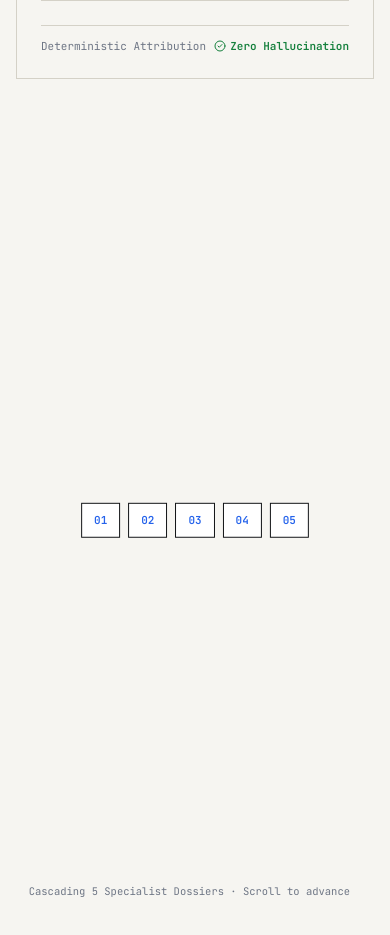
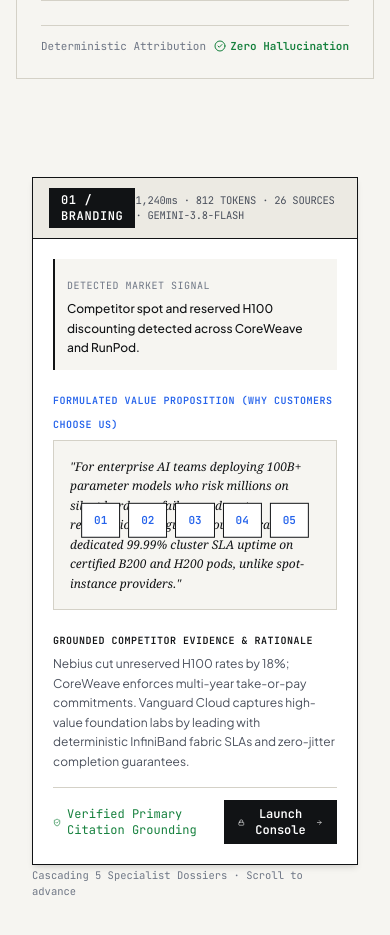
Before and after one commit to namm9an/Marketing-OS, a React (Vite) app in the folder frontend/: page / in a window 390 px wide. Shown: the part 1280-2215 px from the top of the page. Built offline with nearby package versions, Linux system fonts and the light colour scheme; a web font is replaced by a local one.

Commit message:
feat(showcase): align dossier cascade with grid centering and opaque ink-dimmed stacking

```diff
--- a/frontend/src/components/showcase/PinnedDossierCascade.jsx
+++ b/frontend/src/components/showcase/PinnedDossierCascade.jsx
@@ -1,9 +1,10 @@
 import React, { useRef } from 'react';
-import { motion, useScroll, useTransform, useSpring } from 'framer-motion';
-import { ArrowRight, Lock, Database, ShieldCheck, CheckCircle2 } from 'lucide-react';
+import { motion, useScroll, useTransform, useSpring, useReducedMotion } from 'framer-motion';
+import { ArrowRight, Lock, Database, ShieldCheck } from 'lucide-react';
 
 export default function PinnedDossierCascade({ onLaunchConsole }) {
   const containerRef = useRef(null);
+  const shouldReduceMotion = useReducedMotion();
 
   // Track scroll progress through the 500vh container
   const { scrollYProgress } = useScroll({
@@ -11,12 +12,14 @@ export default function PinnedDossierCascade({ onLaunchConsole }) {
     offset: ['start start', 'end end'],
   });
 
-  // Smooth scroll spring physics
-  const smoothProgress = useSpring(scrollYProgress, {
+  // Smooth scroll spring physics (bypass spring if reduced motion requested)
+  const springProgress = useSpring(scrollYProgress, {
     stiffness: 180,
     damping: 26,
     restDelta: 0.001,
   });
+
+  const smoothProgress = shouldReduceMotion ? scrollYProgress : springProgress;
 
   // 5 Specialist Dossier Case Files
   const dossiers = [
@@ -88,72 +91,93 @@ export default function PinnedDossierCascade({ onLaunchConsole }) {
   const centralNodeOpacity = useTransform(smoothProgress, [0.0, 0.08, 0.14], [1, 1, 0]);
   const centralNodeScale = useTransform(smoothProgress, [0.0, 0.08, 0.14], [1, 1.05, 0.9]);
   const centralNodeY = useTransform(smoothProgress, [0.0, 0.08, 0.14], ['0px', '-10px', '-30px']);
+  const centralNodeVisibility = useTransform(smoothProgress, (v) => (v < 0.16 ? 'visible' : 'hidden'));
 
   const splitTabsOpacity = useTransform(smoothProgress, [0.07, 0.11, 0.17, 0.21], [0, 1, 1, 0]);
   const splitTabsY = useTransform(smoothProgress, [0.07, 0.14, 0.21], ['20px', '0px', '-20px']);
   const splitTabsScale = useTransform(smoothProgress, [0.07, 0.14, 0.21], [0.95, 1, 0.98]);
-
-  // Deck container visibility (fades in as morph completes)
-  const deckOpacity = useTransform(smoothProgress, [0.15, 0.20], [0, 1]);
+  const splitTabsVisibility = useTransform(smoothProgress, (v) => (v >= 0.06 && v < 0.22 ? 'visible' : 'hidden'));
 
   // ===========================================================================
   // PHASE 2: Stacking Deck Cascade (0.20 -> 0.85) + 15% Hold (0.85 -> 1.00)
-  // Step 1: 0.18 -> 0.33 (Card 1 Active)
-  // Step 2: 0.33 -> 0.48 (Card 2 Glides in)
-  // Step 3: 0.48 -> 0.63 (Card 3 Glides in)
-  // Step 4: 0.63 -> 0.78 (Card 4 Glides in)
-  // Step 5: 0.78 -> 0.85 (Card 5 Glides in)
-  // Hold 5: 0.85 -> 1.00 (Card 5 Stays locked & active for 15% scroll before unpinning)
+  // Stacked cards are offset on the Y axis ONLY (upward), never on X.
+  // Cards are 100% opaque. NEVER animate a card's opacity.
+  // Dim the cards behind with an ink-colored overlay (#111315).
   // ===========================================================================
 
-  // Card 1: Enters at 0.18, active until 0.33. Exits at 0.80 -> 0.85 when Card 5 arrives!
-  const c1Y = useTransform(smoothProgress, [0.18, 0.33, 0.48, 0.63, 0.80, 0.85], ['0px', '-28px', '-56px', '-84px', '-84px', '-160px']);
-  const c1Scale = useTransform(smoothProgress, [0.18, 0.33, 0.48, 0.63, 0.80, 0.85], [1, 0.98, 0.96, 0.94, 0.94, 0.90]);
-  const c1TintOpacity = useTransform(smoothProgress, [0.18, 0.33, 0.48, 0.63, 0.80, 0.85], [0, 0.25, 0.45, 0.60, 0.60, 1]);
-  const c1Opacity = useTransform(smoothProgress, [0.18, 0.22, 0.80, 0.85], [0, 1, 1, 0]);
+  // Card 1: Enters at 0.16, active until 0.33, steps upward on Y as subsequent cards stack
+  const c1Y = useTransform(
+    smoothProgress,
+    [0.16, 0.33, 0.48, 0.63, 0.80],
+    ['0px', '-28px', '-56px', '-84px', '-112px']
+  );
+  const c1Scale = useTransform(smoothProgress, [0.16, 0.33, 0.48, 0.63, 0.80], [1, 0.98, 0.96, 0.94, 0.92]);
+  const c1Tint = useTransform(smoothProgress, [0.16, 0.33, 0.48, 0.63, 0.80], [0, 0.25, 0.45, 0.60, 0.70]);
+  const c1Visibility = useTransform(smoothProgress, (v) => (v < 0.14 ? 'hidden' : 'visible'));
 
-  // Card 2: Glides up at 0.33 -> 0.38, active until 0.48, steps back, stays until 1.0
-  const c2Y = useTransform(smoothProgress, [0.28, 0.38, 0.48, 0.63, 0.83], ['120px', '0px', '-28px', '-56px', '-84px']);
-  const c2Scale = useTransform(smoothProgress, [0.28, 0.38, 0.48, 0.63, 0.83], [0.96, 1, 0.98, 0.96, 0.94]);
-  const c2TintOpacity = useTransform(smoothProgress, [0.35, 0.40, 0.48, 0.63, 0.83], [0, 0, 0.25, 0.45, 0.60]);
-  const c2Opacity = useTransform(smoothProgress, [0.28, 0.35], [0, 1]);
+  // Card 2: Glides up from below on Y at 0.28 -> 0.35, active until 0.48, steps upward
+  const c2Y = useTransform(
+    smoothProgress,
+    [0.27, 0.35, 0.48, 0.63, 0.80],
+    ['600px', '0px', '-28px', '-56px', '-84px']
+  );
+  const c2Scale = useTransform(smoothProgress, [0.27, 0.35, 0.48, 0.63, 0.80], [0.96, 1, 0.98, 0.96, 0.94]);
+  const c2Tint = useTransform(smoothProgress, [0.32, 0.36, 0.48, 0.63, 0.80], [0, 0, 0.25, 0.45, 0.60]);
+  const c2Visibility = useTransform(smoothProgress, (v) => (v < 0.27 ? 'hidden' : 'visible'));
 
-  // Card 3: Glides up at 0.48 -> 0.53, active until 0.63, steps back, stays until 1.0
-  const c3Y = useTransform(smoothProgress, [0.43, 0.53, 0.63, 0.78, 0.83], ['120px', '0px', '-28px', '-56px', '-56px']);
-  const c3Scale = useTransform(smoothProgress, [0.43, 0.53, 0.63, 0.78, 0.83], [0.96, 1, 0.98, 0.96, 0.96]);
-  const c3TintOpacity = useTransform(smoothProgress, [0.50, 0.55, 0.63, 0.78], [0, 0, 0.25, 0.45]);
-  const c3Opacity = useTransform(smoothProgress, [0.43, 0.50], [0, 1]);
+  // Card 3: Glides up from below on Y at 0.43 -> 0.50, active until 0.63, steps upward
+  const c3Y = useTransform(
+    smoothProgress,
+    [0.42, 0.50, 0.63, 0.80],
+    ['600px', '0px', '-28px', '-56px']
+  );
+  const c3Scale = useTransform(smoothProgress, [0.42, 0.50, 0.63, 0.80], [0.96, 1, 0.98, 0.96]);
+  const c3Tint = useTransform(smoothProgress, [0.47, 0.52, 0.63, 0.80], [0, 0, 0.25, 0.45]);
+  const c3Visibility = useTransform(smoothProgress, (v) => (v < 0.42 ? 'hidden' : 'visible'));
 
-  // Card 4: Glides up at 0.63 -> 0.68, active until 0.78, steps back to -28px, stays until 1.0
-  const c4Y = useTransform(smoothProgress, [0.58, 0.68, 0.78, 0.83], ['120px', '0px', '-28px', '-28px']);
-  const c4Scale = useTransform(smoothProgress, [0.58, 0.68, 0.78, 0.83], [0.96, 1, 0.98, 0.98]);
-  const c4TintOpacity = useTransform(smoothProgress, [0.65, 0.70, 0.78], [0, 0, 0.25]);
-  const c4Opacity = useTransform(smoothProgress, [0.58, 0.65], [0, 1]);
+  // Card 4: Glides up from below on Y at 0.58 -> 0.65, active until 0.78, steps upward
+  const c4Y = useTransform(
+    smoothProgress,
+    [0.57, 0.65, 0.78],
+    ['600px', '0px', '-28px']
+  );
+  const c4Scale = useTransform(smoothProgress, [0.57, 0.65, 0.78], [0.96, 1, 0.98]);
+  const c4Tint = useTransform(smoothProgress, [0.62, 0.67, 0.78], [0, 0, 0.25]);
+  const c4Visibility = useTransform(smoothProgress, (v) => (v < 0.57 ? 'hidden' : 'visible'));
 
-  // Card 5: Glides up at 0.78 -> 0.83, active throughout 0.83 -> 1.00 (15% Hold!)
-  const c5Y = useTransform(smoothProgress, [0.73, 0.83, 1.00], ['120px', '0px', '0px']);
-  const c5Scale = useTransform(smoothProgress, [0.73, 0.83, 1.00], [0.96, 1, 1]);
-  const c5Opacity = useTransform(smoothProgress, [0.73, 0.80], [0, 1]);
+  // Card 5: Glides up from below on Y at 0.72 -> 0.80, stays active through 1.00 (Hold)
+  const c5Y = useTransform(
+    smoothProgress,
+    [0.72, 0.80, 1.00],
+    ['600px', '0px', '0px']
+  );
+  const c5Scale = useTransform(smoothProgress, [0.72, 0.80, 1.00], [0.96, 1, 1]);
+  const c5Visibility = useTransform(smoothProgress, (v) => (v < 0.72 ? 'hidden' : 'visible'));
 
   const cardTransforms = [
-    { y: c1Y, scale: c1Scale, tint: c1TintOpacity, opacity: c1Opacity, z: 10 },
-    { y: c2Y, scale: c2Scale, tint: c2TintOpacity, opacity: c2Opacity, z: 20 },
-    { y: c3Y, scale: c3Y, tint: c3TintOpacity, opacity: c3Opacity, z: 30 },
-    { y: c4Y, scale: c4Y, tint: c4TintOpacity, opacity: c4Opacity, z: 40 },
-    { y: c5Y, scale: c5Y, tint: 0, opacity: c5Opacity, z: 50 },
+    { y: c1Y, scale: c1Scale, tint: c1Tint, visibility: c1Visibility, z: 10 },
+    { y: c2Y, scale: c2Scale, tint: c2Tint, visibility: c2Visibility, z: 20 },
+    { y: c3Y, scale: c3Scale, tint: c3Tint, visibility: c3Visibility, z: 30 },
+    { y: c4Y, scale: c4Y, tint: c4Tint, visibility: c4Visibility, z: 40 },
+    { y: c5Y, scale: c5Scale, tint: 0, visibility: c5Visibility, z: 50 },
   ];
 
   return (
-    <section ref={containerRef} className="relative h-[500vh] w-full bg-[#F6F5F1]">
-      {/* Sticky Viewport Stage: Pinned below navbar */}
-      <div className="sticky top-14 h-[calc(100vh-3.5rem)] w-full flex flex-col justify-center items-center px-4 sm:px-6 lg:px-8 overflow-hidden select-none">
+    <section ref={containerRef} className="relative h-[500vh] w-full bg-[#F6F5F1] overflow-x-clip">
+      {/* Sticky Viewport Stage: Pinned below navbar. Grid place-items: center ensures exact horizontal and vertical centering */}
+      <div className="sticky top-14 h-[calc(100vh-3.5rem)] w-full grid place-items-center px-4 sm:px-6 lg:px-8 overflow-x-clip select-none">
 
         {/* =================================================================== */}
         {/* PHASE 1 (0.0 -> 0.20): Morphing Central Node & 5-Tab Fan-out       */}
         {/* =================================================================== */}
         <motion.div
-          style={{ opacity: centralNodeOpacity, scale: centralNodeScale, y: centralNodeY }}
-          className="absolute z-30 max-w-xl w-full text-center"
+          style={{
+            opacity: centralNodeOpacity,
+            scale: centralNodeScale,
+            y: centralNodeY,
+            visibility: centralNodeVisibility,
+          }}
+          className="col-start-1 row-start-1 z-30 max-w-xl w-full text-center"
         >
           <div className="bg-[#FFFFFF] border border-[#111315] p-8 shadow-xs">
             <div className="inline-flex items-center gap-2 text-xs font-mono text-[#2563EB] uppercase tracking-wider mb-2">
@@ -174,8 +198,13 @@ export default function PinnedDossierCascade({ onLaunchConsole }) {
 
         {/* 5 Small Tabs splitting horizontally during 0.08 -> 0.18 */}
         <motion.div
-          style={{ opacity: splitTabsOpacity, y: splitTabsY, scale: splitTabsScale }}
-          className="absolute z-20 max-w-4xl w-full flex items-center justify-center gap-2 sm:gap-3 pointer-events-none"
+          style={{
+            opacity: splitTabsOpacity,
+            y: splitTabsY,
+            scale: splitTabsScale,
+            visibility: splitTabsVisibility,
+          }}
+          className="col-start-1 row-start-1 z-20 max-w-4xl w-full flex items-center justify-center gap-2 sm:gap-3 pointer-events-none"
         >
           {dossiers.map((d) => (
             <div
@@ -191,10 +220,7 @@ export default function PinnedDossierCascade({ onLaunchConsole }) {
         {/* =================================================================== */}
         {/* PHASE 2 (0.20 -> 1.00): Stacking Dossier Deck (Opaque Paper Sheets) */}
         {/* =================================================================== */}
-        <motion.div
-          style={{ opacity: deckOpacity }}
-          className="relative w-full max-w-4xl flex items-center justify-center"
-        >
+        <div className="col-start-1 row-start-1 w-full max-w-4xl grid place-items-center">
           {dossiers.map((dossier, idx) => {
             const transform = cardTransforms[idx];
 
@@ -204,10 +230,10 @@ export default function PinnedDossierCascade({ onLaunchConsole }) {
                 style={{
                   y: transform.y,
                   scale: transform.scale,
-                  opacity: transform.opacity,
                   zIndex: transform.z,
+                  visibility: transform.visibility,
                 }}
-                className="absolute top-1/2 left-1/2 -translate-x-1/2 -translate-y-1/2 w-full max-w-4xl"
+                className="col-start-1 row-start-1 w-full max-w-4xl"
               >
                 {/*
                   The Physical Card:
@@ -217,16 +243,16 @@ export default function PinnedDossierCascade({ onLaunchConsole }) {
                 */}
                 <div className="relative bg-[#FFFFFF] border border-[#111315] shadow-md flex flex-col max-h-[calc(100vh-8.5rem)] overflow-hidden">
 
-                  {/* Dark Ink Overlay for Dimming Previous Cards (Change 4: Opaque tint, not CSS opacity!) */}
+                  {/* Ink Overlay for Dimming Previous Cards (dim with #111315, not CSS opacity) */}
                   {transform.tint !== 0 && (
                     <motion.div
                       style={{ opacity: transform.tint }}
-                      className="absolute inset-0 bg-[#ECEAE3] pointer-events-none z-40 transition-opacity"
+                      className="absolute inset-0 bg-[#111315] pointer-events-none z-40 transition-opacity"
                     />
                   )}
 
                   {/* Top Header Strip with Protruding Tab & Real Monochromatic Telemetry */}
-                  <div className="flex items-center justify-between border-b border-[#111315] bg-[#ECEAE3]/70 px-4 sm:px-6 py-2.5">
+                  <div className="flex items-center justify-between border-b border-[#111315] bg-[#ECEAE3] px-4 sm:px-6 py-2.5">
 
                     {/* Tab Protruding on Left */}
                     <div className="flex items-center gap-2">
@@ -300,10 +326,10 @@ export default function PinnedDossierCascade({ onLaunchConsole }) {
               </motion.div>
             );
           })}
-        </motion.div>
+        </div>
 
         {/* Bottom Scroll Progress Tick (Monochrome) */}
-        <div className="absolute bottom-4 right-6 font-mono text-[10.5px] text-[#6E7685]">
+        <div className="col-start-1 row-start-1 w-full max-w-4xl flex justify-end items-end h-full pb-4 pr-2 font-mono text-[10.5px] text-[#6E7685] pointer-events-none">
           <span>Cascading 5 Specialist Dossiers · Scroll to advance</span>
         </div>
       </div>
```
